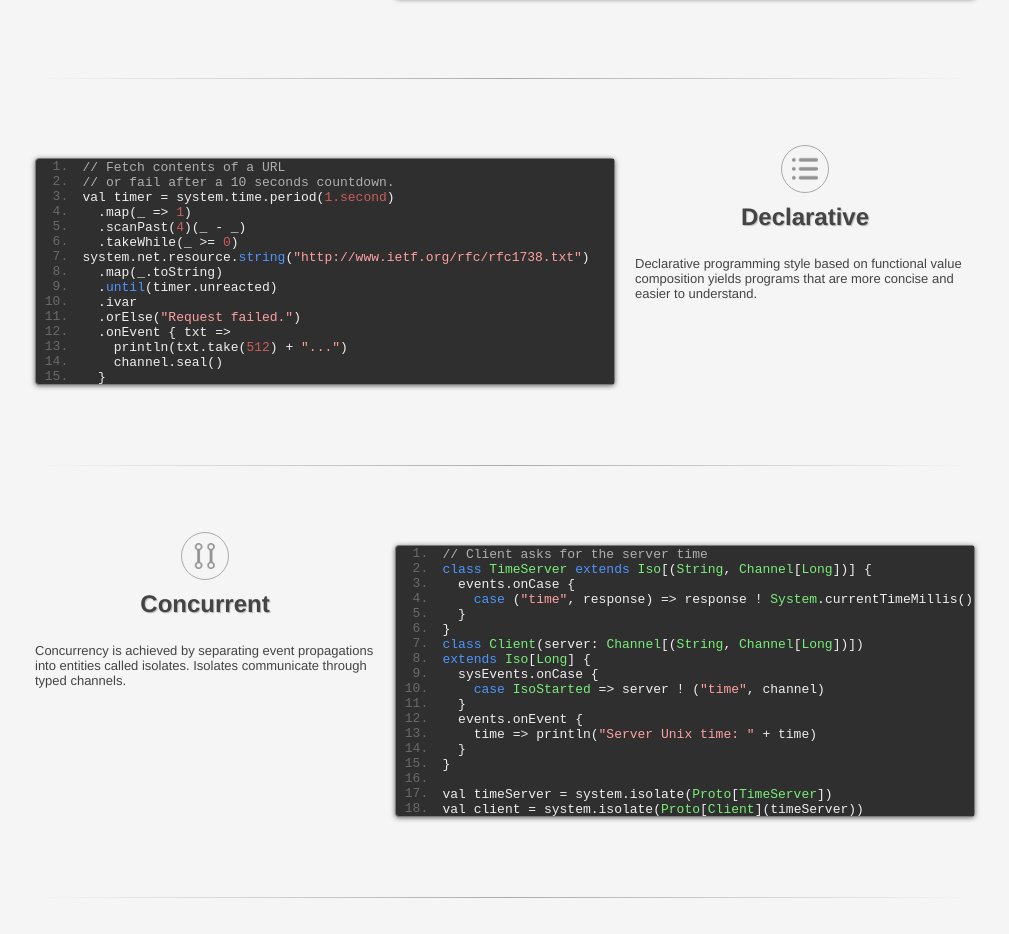
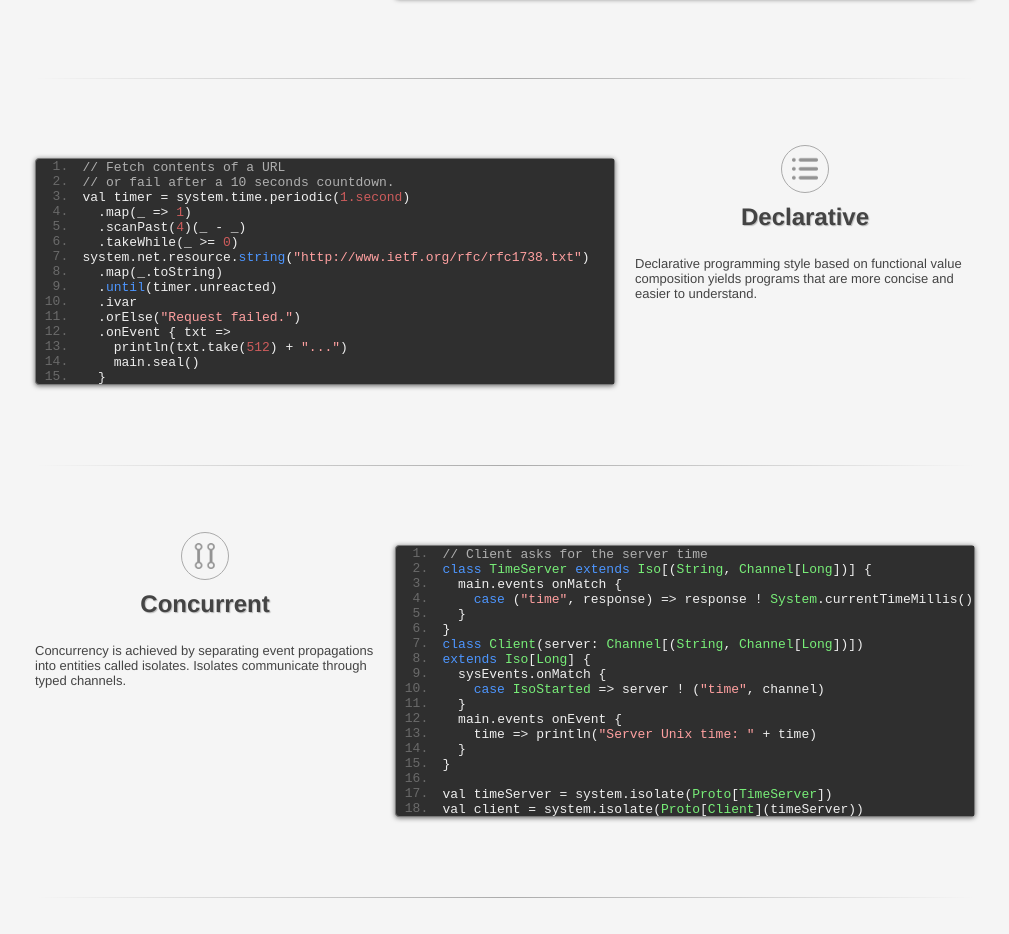
Before and after one commit to reactors-io/reactors-io.github.io, a Jekyll site: the page built from index.md, in a window 1280 px wide. Shown: the part 843-1777 px from the top of the page, without its empty margins (135-1144 px from the left). Built offline with Jekyll 4.4.1, drawn with Linux system fonts in a browser that asks for light colours.

Commit message:
Enable frontpage tests.

```diff
--- a/_layouts/projreactivecollections.html
+++ b/_layouts/projreactivecollections.html
@@ -132,7 +132,7 @@ inputB := true
       <div class="main-code">
 <pre><code>// Fetch contents of a URL
 // or fail after a 10 seconds countdown.
-val timer = system.time.period(1.second)
+val timer = system.time.periodic(1.second)
   .map(_ => 1)
   .scanPast(4)(_ - _)
   .takeWhile(_ >= 0)
@@ -143,7 +143,7 @@ system.net.resource.string("http://www.ietf.org/rfc/rfc1738.txt")
   .orElse("Request failed.")
   .onEvent { txt =>
     println(txt.take(512) + "...")
-    channel.seal()
+    main.seal()
   }
 </code></pre>
       </div>
@@ -183,16 +183,16 @@ system.net.resource.string("http://www.ietf.org/rfc/rfc1738.txt")
       <div class="main-code">
 <pre><code>// Client asks for the server time
 class TimeServer extends Iso[(String, Channel[Long])] {
-  events.onCase {
+  main.events onMatch {
     case ("time", response) => response ! System.currentTimeMillis()
   }
 }
 class Client(server: Channel[(String, Channel[Long])])
 extends Iso[Long] {
-  sysEvents.onCase {
+  sysEvents.onMatch {
     case IsoStarted => server ! ("time", channel)
   }
-  events.onEvent {
+  main.events onEvent {
     time => println("Server Unix time: " + time)
   }
 }
```
